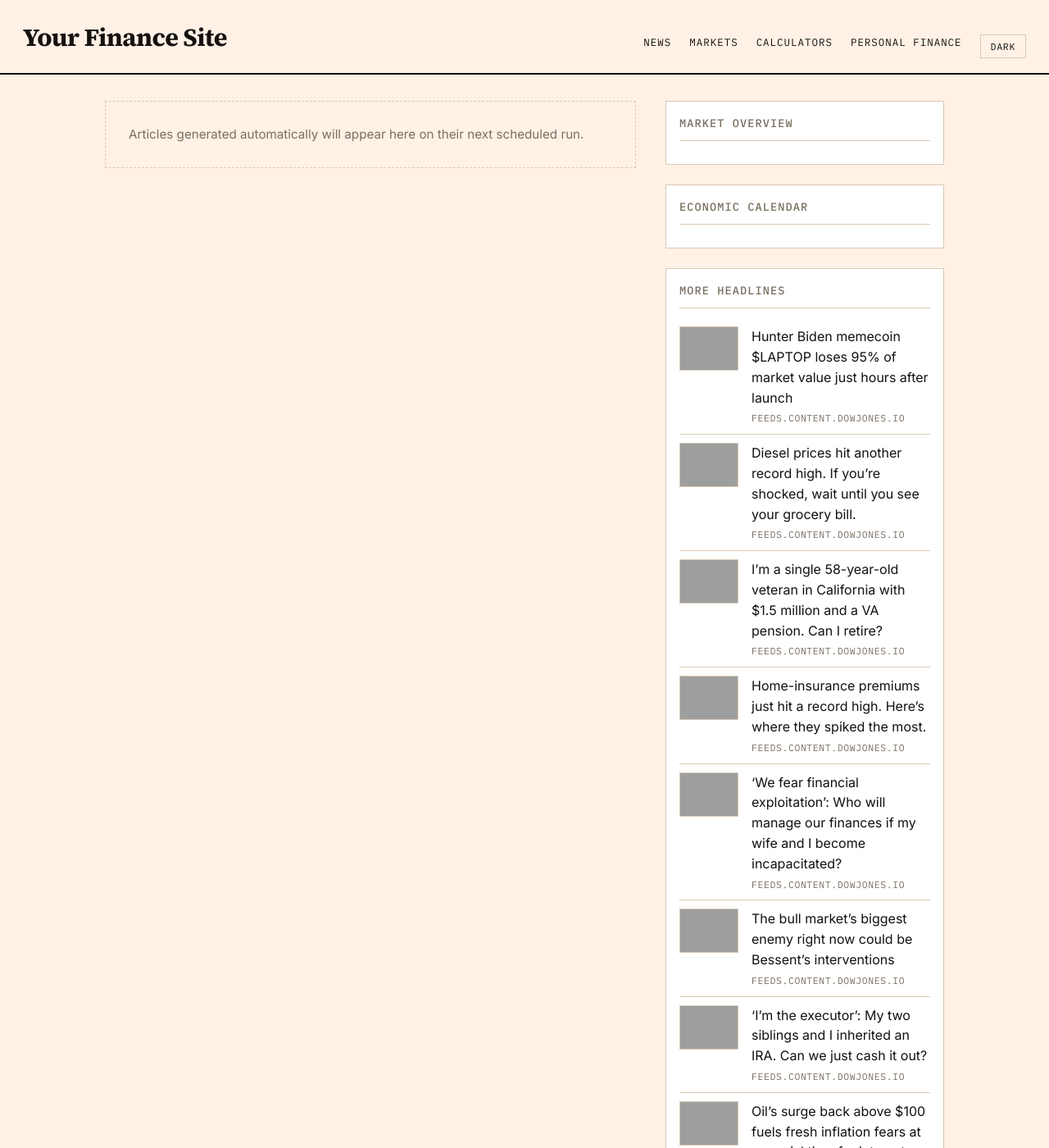
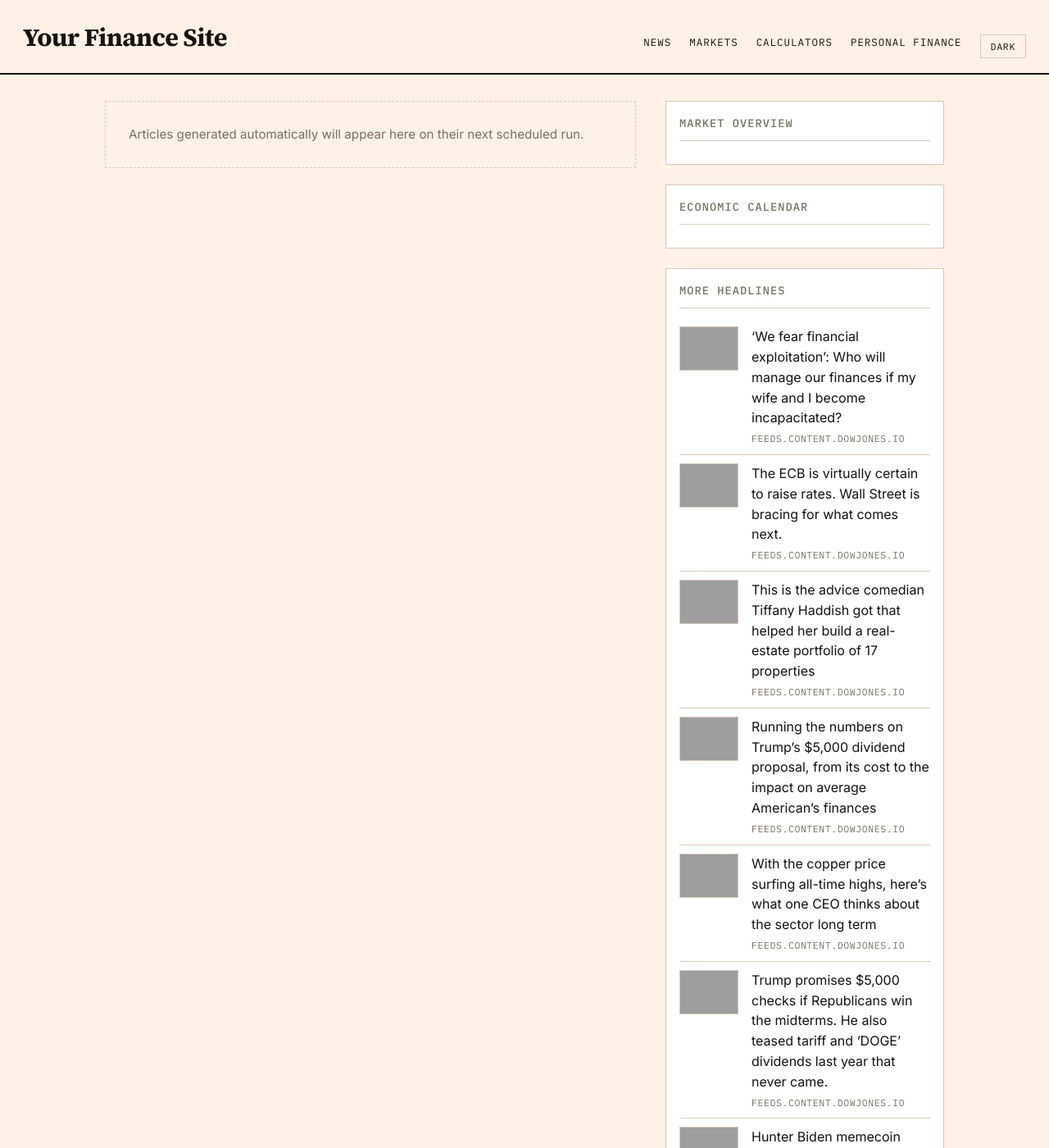
Before and after one commit to GlobTechCo/globtechco.github.io, a Jekyll site: the page built from index.html, in a window 1280 px wide and 1400 px high, cut to the strip 0-1400 px from the top of the window. Shown: the whole strip at 82% size. Built offline with Jekyll 4.4.1, drawn with Linux system fonts in a browser that asks for light colours; a script that is not in the unit is left out; the list of posts is cut into pages by our own code; some of the changed text lies outside the part shown; grey boxes are pictures that could not be loaded.

Commit message:
Auto-content update 2026-09-10

```diff
--- a/_data/aggregator.yml
+++ b/_data/aggregator.yml
@@ -1,3 +1,33 @@
+- title: "\u2018We fear financial exploitation\u2019: Who will manage our finances if my wife and I become incapacitated?"
+  link: "https://www.marketwatch.com/story/we-fear-financial-exploitation-who-will-manage-our-finances-if-my-wife-and-i-become-incapacitated-32efc180?mod=mw_rss_topstories"
+  source: "feeds.content.dowjones.io"
+  pubdate: "Thu, 10 Sep 2026 10:15:00 GMT"
+  image: "https://images.mktw.net/im-45105955"
+- title: "The ECB is virtually certain to raise rates. Wall Street is bracing for what comes next."
+  link: "https://www.marketwatch.com/story/the-ecb-is-virtually-certain-to-hike-rates-thursday-here-is-why-wall-street-is-bracing-for-what-comes-next-7ec46af0?mod=mw_rss_topstories"
+  source: "feeds.content.dowjones.io"
+  pubdate: "Thu, 10 Sep 2026 09:27:00 GMT"
+  image: "https://images.mktw.net/im-328671"
+- title: "This is the advice comedian Tiffany Haddish got that helped her build a real-estate portfolio of 17 properties"
+  link: "https://www.marketwatch.com/story/this-is-the-advice-comedian-tiffany-haddish-got-that-helped-her-build-a-real-estate-portfolio-of-17-properties-0d981f1e?mod=mw_rss_topstories"
+  source: "feeds.content.dowjones.io"
+  pubdate: "Thu, 10 Sep 2026 09:04:00 GMT"
+  image: "https://images.mktw.net/im-04822111"
+- title: "Running the numbers on Trump\u2019s $5,000 dividend proposal, from its cost to the impact on average American\u2019s finances"
+  link: "https://www.marketwatch.com/story/running-the-numbers-on-trumps-5-000-dividend-proposal-from-its-cost-to-the-impact-on-average-americans-finances-a708cba5?mod=mw_rss_topstories"
+  source: "feeds.content.dowjones.io"
+  pubdate: "Thu, 10 Sep 2026 08:47:00 GMT"
+  image: "https://images.mktw.net/im-78758703"
+- title: "With the copper price surfing all-time highs, here\u2019s what one CEO thinks about the sector long term"
+  link: "https://www.marketwatch.com/story/with-the-copper-price-surfing-all-time-highs-heres-what-one-ceo-thinks-about-the-sector-long-term-0213d051?mod=mw_rss_topstories"
+  source: "feeds.content.dowjones.io"
+  pubdate: "Thu, 10 Sep 2026 07:29:00 GMT"
+  image: "https://images.mktw.net/im-61849102"
+- title: "Trump promises $5,000 checks if Republicans win the midterms. He also teased tariff and \u2018DOGE\u2019 dividends last year that never came."
+  link: "https://www.marketwatch.com/story/trump-promises-5-000-checks-if-republicans-win-the-midterms-but-he-also-promised-tariff-dividends-last-year-that-never-came-d062c602?mod=mw_rss_topstories"
+  source: "feeds.content.dowjones.io"
+  pubdate: "Thu, 10 Sep 2026 03:00:00 GMT"
+  image: "https://images.mktw.net/im-03029352"
 - title: "Hunter Biden memecoin $LAPTOP loses 95% of market value just hours after launch"
   link: "https://www.marketwatch.com/story/hunter-bidens-memecoin-flops-falling-95-just-hours-after-launch-3e9307d0?mod=mw_rss_topstories"
   source: "feeds.content.dowjones.io"
@@ -18,33 +48,3 @@
   source: "feeds.content.dowjones.io"
   pubdate: "Wed, 09 Sep 2026 22:21:00 GMT"
   image: "https://images.mktw.net/im-66292567"
-- title: "\u2018We fear financial exploitation\u2019: Who will manage our finances if my wife and I become incapacitated?"
-  link: "https://www.marketwatch.com/story/we-fear-financial-exploitation-who-will-manage-our-finances-if-my-wife-and-i-become-incapacitated-32efc180?mod=mw_rss_topstories"
-  source: "feeds.content.dowjones.io"
-  pubdate: "Wed, 09 Sep 2026 22:00:00 GMT"
-  image: "https://images.mktw.net/im-45105955"
-- title: "The bull market\u2019s biggest enemy right now could be Bessent\u2019s interventions"
-  link: "https://www.marketwatch.com/story/the-bull-markets-biggest-enemy-right-now-could-be-bessents-interventions-134bbe78?mod=mw_rss_topstories"
-  source: "feeds.content.dowjones.io"
-  pubdate: "Wed, 09 Sep 2026 21:17:00 GMT"
-  image: "https://images.mktw.net/im-91537388"
-- title: "\u2018I\u2019m the executor\u2019: My two siblings and I inherited an IRA. Can we just cash it out?"
-  link: "https://www.marketwatch.com/story/im-the-executor-my-two-siblings-and-i-inherited-an-ira-can-we-just-cash-it-out-dafc5b8d?mod=mw_rss_topstories"
-  source: "feeds.content.dowjones.io"
-  pubdate: "Wed, 09 Sep 2026 21:16:00 GMT"
-  image: "https://images.mktw.net/im-51979575"
-- title: "Oil\u2019s surge back above $100 fuels fresh inflation fears at a crucial time for interest rates"
-  link: "https://www.marketwatch.com/story/brent-crude-reaches-100-as-war-in-iran-intensifies-b73832e2?mod=mw_rss_topstories"
-  source: "feeds.content.dowjones.io"
-  pubdate: "Wed, 09 Sep 2026 20:36:00 GMT"
-  image: "https://images.mktw.net/im-77918704"
-- title: "You should always have energy stocks in your 401(k). Yes, even when oil is at $100."
-  link: "https://www.marketwatch.com/story/oil-at-100-why-you-should-always-have-energy-stocks-in-your-401-k-b82798f1?mod=mw_rss_topstories"
-  source: "feeds.content.dowjones.io"
-  pubdate: "Wed, 09 Sep 2026 20:27:00 GMT"
-  image: "https://images.mktw.net/im-05597260"
-- title: "Canadian whisky on the rocks? Crown Royal is set to avoid Trump\u2019s new ban."
-  link: "https://www.marketwatch.com/story/canadian-whisky-on-the-rocks-crown-royal-is-set-to-avoid-trumps-new-ban-2953bea3?mod=mw_rss_topstories"
-  source: "feeds.content.dowjones.io"
-  pubdate: "Wed, 09 Sep 2026 19:40:00 GMT"
-  image: "https://images.mktw.net/im-71236137"
```
